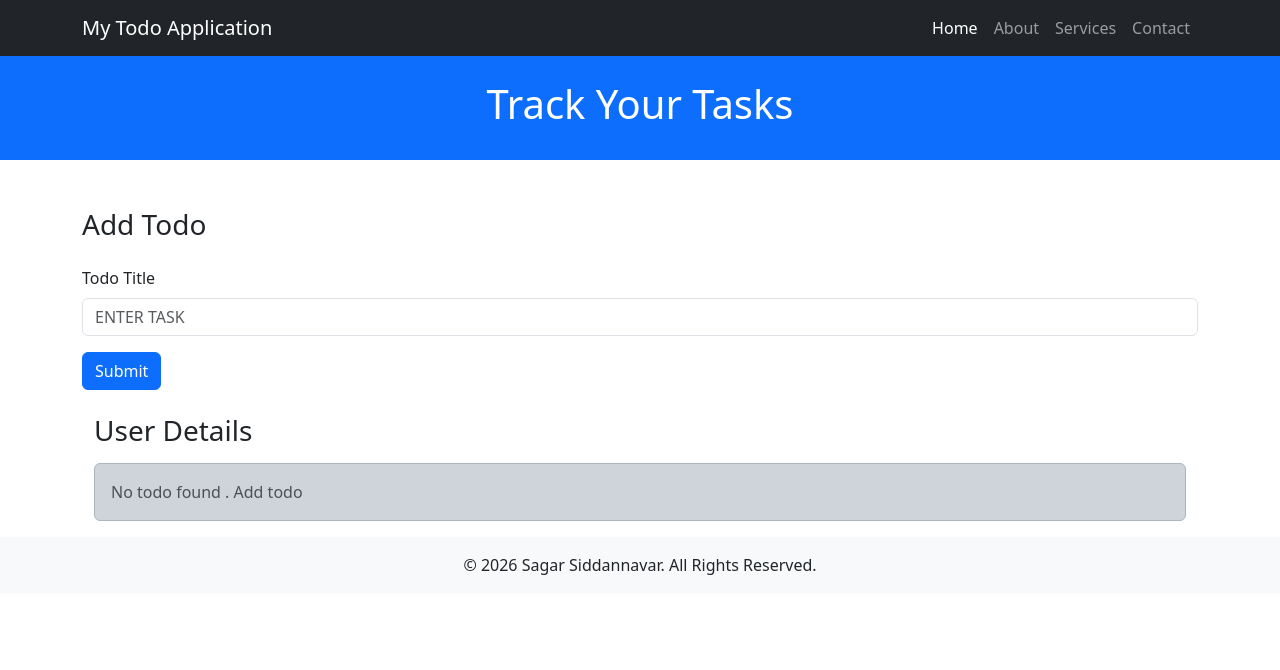
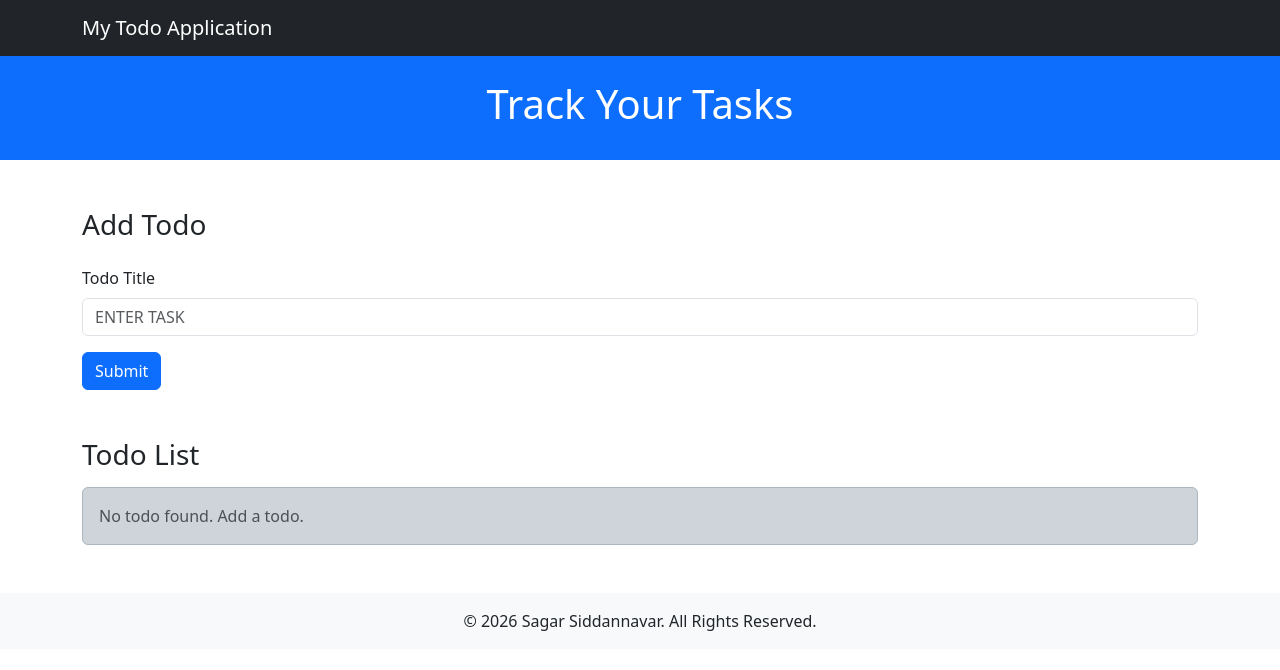
Before and after one commit to SagarSiddannavar2002/my-todo, a Flask app: page / in a window 1280 px wide. Shown: the top 670 px of the page. Run offline with Flask 3, Linux system fonts and the light colour scheme.

Commit message:
Update index.html

```diff
--- a/templates/index.html
+++ b/templates/index.html
@@ -1,104 +1,72 @@
 <!doctype html>
 <html lang="en">
 <head>
-    <!-- Required meta tags -->
   <meta charset="utf-8">
   <meta name="viewport" content="width=device-width, initial-scale=1">
-
-    <!-- Bootstrap CSS (latest v5.x) -->
   <link href="https://cdn.jsdelivr.net/npm/bootstrap@5.3.3/dist/css/bootstrap.min.css" rel="stylesheet">
-
   <title>MyTodo</title>
 </head>
+
+<body>
+
 <nav class="navbar navbar-expand-lg navbar-dark bg-dark">
   <div class="container">
-    <!-- Brand -->
-    <a class="navbar-brand" href="#">My Todo Application</a>
-
-    <!-- Toggle button (for mobile) -->
-    <button class="navbar-toggler" type="button" data-bs-toggle="collapse" data-bs-target="#navbarNav">
-      <span class="navbar-toggler-icon"></span>
-    </button>
-
-    <!-- Navbar links -->
-    <div class="collapse navbar-collapse" id="navbarNav">
-      <ul class="navbar-nav ms-auto">
-        <li class="nav-item">
-          <a class="nav-link active" href="#">Home</a>
-        </li>
-        <li class="nav-item">
-          <a class="nav-link" href="#">About</a>
-        </li>
-        <li class="nav-item">
-          <a class="nav-link" href="#">Services</a>
-        </li>
-        <li class="nav-item">
-          <a class="nav-link" href="#">Contact</a>
-        </li>
-      </ul>
-    </div>
+    <a class="navbar-brand" href="/">My Todo Application</a>
   </div>
 </nav>
 
-  <body>
 <header class="bg-primary text-white text-center py-4">
   <h1>Track Your Tasks</h1>
-
 </header>
 
 <div class="container mt-5">
   <h3 class="mb-4">Add Todo</h3>
 
   <form action="/" method="post">
-      <!-- Name -->
     <div class="mb-3">
       <label class="form-label">Todo Title</label>
-        <input type="text" class="form-control" id="title" placeholder="ENTER TASK" name="title">
+      <input type="text" class="form-control" name="title" placeholder="ENTER TASK" required>
     </div>
-      <button type="submit" class="btn btn-primary" cen>Submit</button>
+    <button type="submit" class="btn btn-primary">Submit</button>
   </form>
 </div>
 
+<div class="container mt-5">
+  <h3 class="mb-3">Todo List</h3>
 
-    <main class="container my-10">
-        <div class="container mt-4">
-  <h3 class="mb-3">User Details</h3>
-
+  {% if todos|length == 0 %}
+    <div class="alert alert-dark">No todo found. Add a todo.</div>
+  {% else %}
     <div class="table-responsive">
-      <tbody>
-          {% if todos|length == 0 %}
-            <div class="alert alert-dark" role="alert">No todo found . Add todo</div></div>
-            {% else %}
       <table class="table table-striped table-bordered table-hover align-middle">
         <thead class="table-dark">
           <tr>
-          <th>id</th>
+            <th>#</th>
             <th>Title</th>
             <th>Action</th>
           </tr>
         </thead>
+        <tbody>
           {% for todo in todos %}
           <tr>
-              <th>{{ loop.index }}</th>
+            <td>{{ loop.index }}</td>
             <td>{{ todo.title }}</td>
             <td>
-                <a href="/update {{ todo.id }}"><button class="btn btn-success btn-sm">Edit</button></a>
-                <a href='/delete {{ todo.id }}'><button   class="btn btn-danger btn-sm">Delete</button></a>
+              <a href="/update/{{ todo.id }}" class="btn btn-success btn-sm">Edit</a>
+              <a href="/delete/{{ todo.id }}" class="btn btn-danger btn-sm">Delete</a>
+            </td>
           </tr>
           {% endfor %}
         </tbody>
       </table>
+    </div>
   {% endif %}
 </div>
-</div>
-    </main>
 
-
-    <footer class="bg-light text-center py-3">
+<footer class="bg-light text-center py-3 mt-5">
   &copy; 2026 Sagar Siddannavar. All Rights Reserved.
 </footer>
 
-    <!-- Bootstrap JS (Popper included) -->
 <script src="https://cdn.jsdelivr.net/npm/bootstrap@5.3.3/dist/js/bootstrap.bundle.min.js"></script>
 </body>
 </html>
```
Lines whose indentation alone changed are shown as unchanged.
